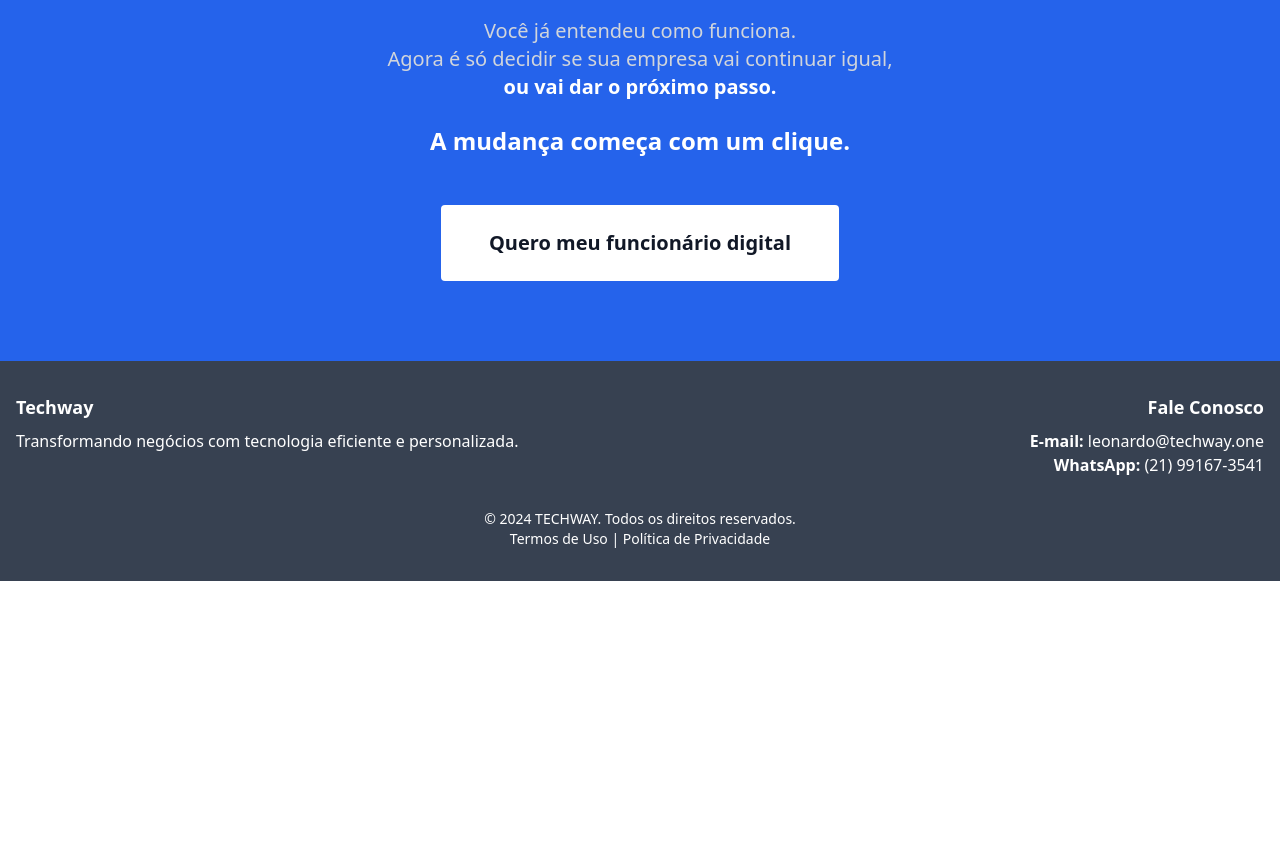
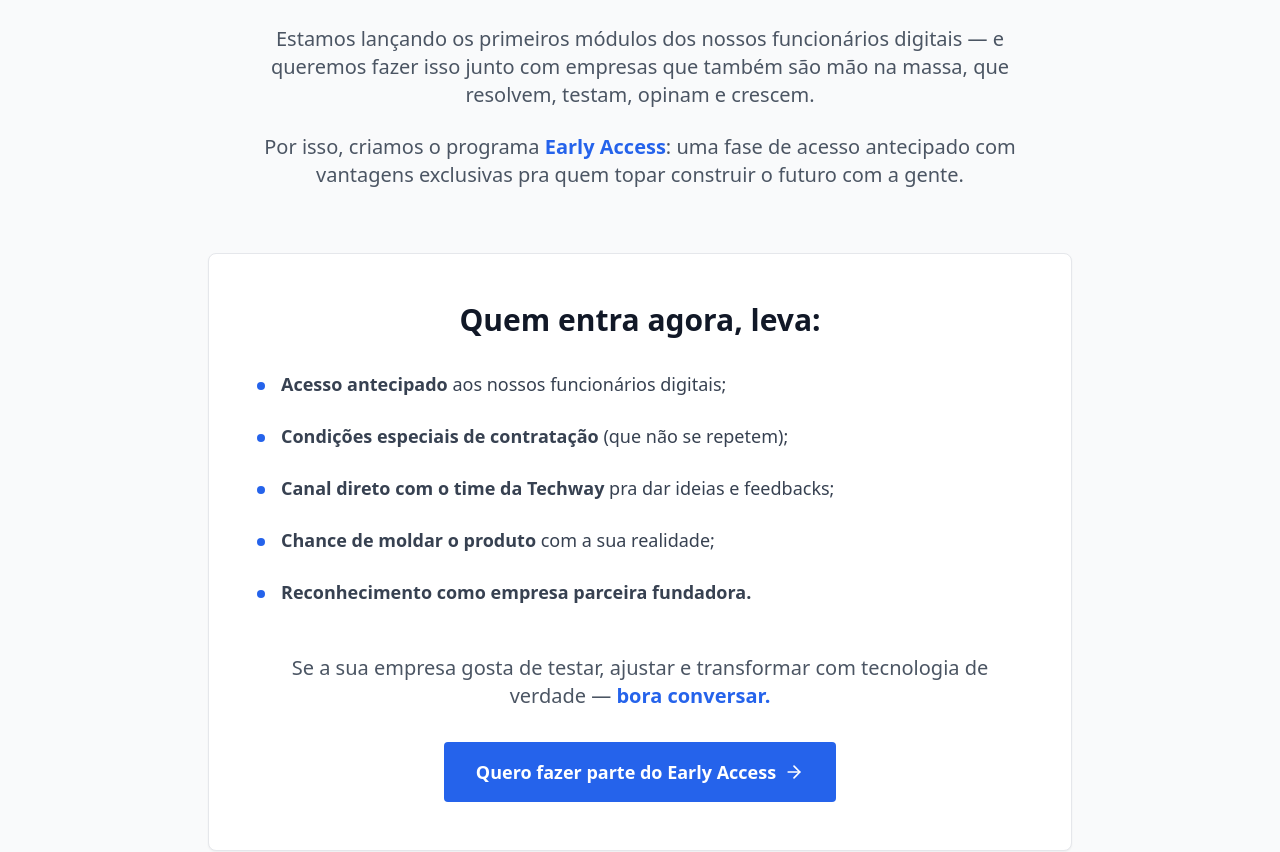
Before and after one commit to Techwayteam/techway-site, a Next.js app: page / in a window 1280 px wide. Shown: the part 4460-5312 px from the top of the page. Before the commit the page ends 5041 px from the top, so only its background shows below. Built offline with nearby package versions, Linux system fonts and the light colour scheme.

Commit message:
Add Early Access section

```diff
--- a/pages/index.tsx
+++ b/pages/index.tsx
@@ -210,6 +210,75 @@
 
 
         <DynamicTestimonials />
+        {/* Early Access Section */}
+        <section className="py-20 bg-gray-50">
+          <div className="max-w-4xl mx-auto px-4">
+            <div className="text-center mb-16">
+              <h2 className="text-4xl md:text-5xl font-bold mb-8 leading-tight">
+                A Techway tá só começando. Mas quem entra agora,{" "}
+                <span className="text-blue-600">entra pra fazer história.</span>
+              </h2>
+              <p className="text-lg md:text-xl text-gray-600 leading-relaxed max-w-3xl mx-auto">
+                Estamos lançando os primeiros módulos dos nossos funcionários digitais — e queremos fazer isso junto com
+                empresas que também são mão na massa, que resolvem, testam, opinam e crescem.
+              </p>
+              <p className="text-lg md:text-xl text-gray-600 leading-relaxed max-w-3xl mx-auto mt-6">
+                Por isso, criamos o programa <strong className="text-blue-600">Early Access</strong>: uma fase de acesso
+                antecipado com vantagens exclusivas pra quem topar construir o futuro com a gente.
+              </p>
+            </div>
+
+            <div className="bg-white rounded-lg p-8 md:p-12 shadow-sm border border-gray-200">
+              <h3 className="text-2xl md:text-3xl font-bold mb-8 text-center text-gray-900">Quem entra agora, leva:</h3>
+              <div className="space-y-6 mb-12">
+                <div className="flex items-start">
+                  <div className="w-2 h-2 bg-blue-600 rounded-full mt-3 mr-4 flex-shrink-0"></div>
+                  <p className="text-lg text-gray-700">
+                    <strong>Acesso antecipado</strong> aos nossos funcionários digitais;
+                  </p>
+                </div>
+                <div className="flex items-start">
+                  <div className="w-2 h-2 bg-blue-600 rounded-full mt-3 mr-4 flex-shrink-0"></div>
+                  <p className="text-lg text-gray-700">
+                    <strong>Condições especiais de contratação</strong> (que não se repetem);
+                  </p>
+                </div>
+                <div className="flex items-start">
+                  <div className="w-2 h-2 bg-blue-600 rounded-full mt-3 mr-4 flex-shrink-0"></div>
+                  <p className="text-lg text-gray-700">
+                    <strong>Canal direto com o time da Techway</strong> pra dar ideias e feedbacks;
+                  </p>
+                </div>
+                <div className="flex items-start">
+                  <div className="w-2 h-2 bg-blue-600 rounded-full mt-3 mr-4 flex-shrink-0"></div>
+                  <p className="text-lg text-gray-700">
+                    <strong>Chance de moldar o produto</strong> com a sua realidade;
+                  </p>
+                </div>
+                <div className="flex items-start">
+                  <div className="w-2 h-2 bg-blue-600 rounded-full mt-3 mr-4 flex-shrink-0"></div>
+                  <p className="text-lg text-gray-700">
+                    <strong>Reconhecimento como empresa parceira fundadora.</strong>
+                  </p>
+                </div>
+              </div>
+
+              <div className="text-center">
+                <p className="text-lg md:text-xl text-gray-600 mb-8 leading-relaxed">
+                  Se a sua empresa gosta de testar, ajustar e transformar com tecnologia de verdade —{" "}
+                  <strong className="text-blue-600">bora conversar.</strong>
+                </p>
+                <a
+                  href="#contato"
+                  className="bg-blue-600 hover:bg-blue-700 text-white font-semibold py-4 px-8 rounded transition duration-300 inline-flex items-center text-lg"
+                >
+                  Quero fazer parte do Early Access
+                  <ArrowRight className="ml-2 w-5 h-5" />
+                </a>
+              </div>
+            </div>
+          </div>
+        </section>
 
         {/* CTA Final Section */}
         <section id="contato" className="py-20 bg-blue-600 text-white">
```
